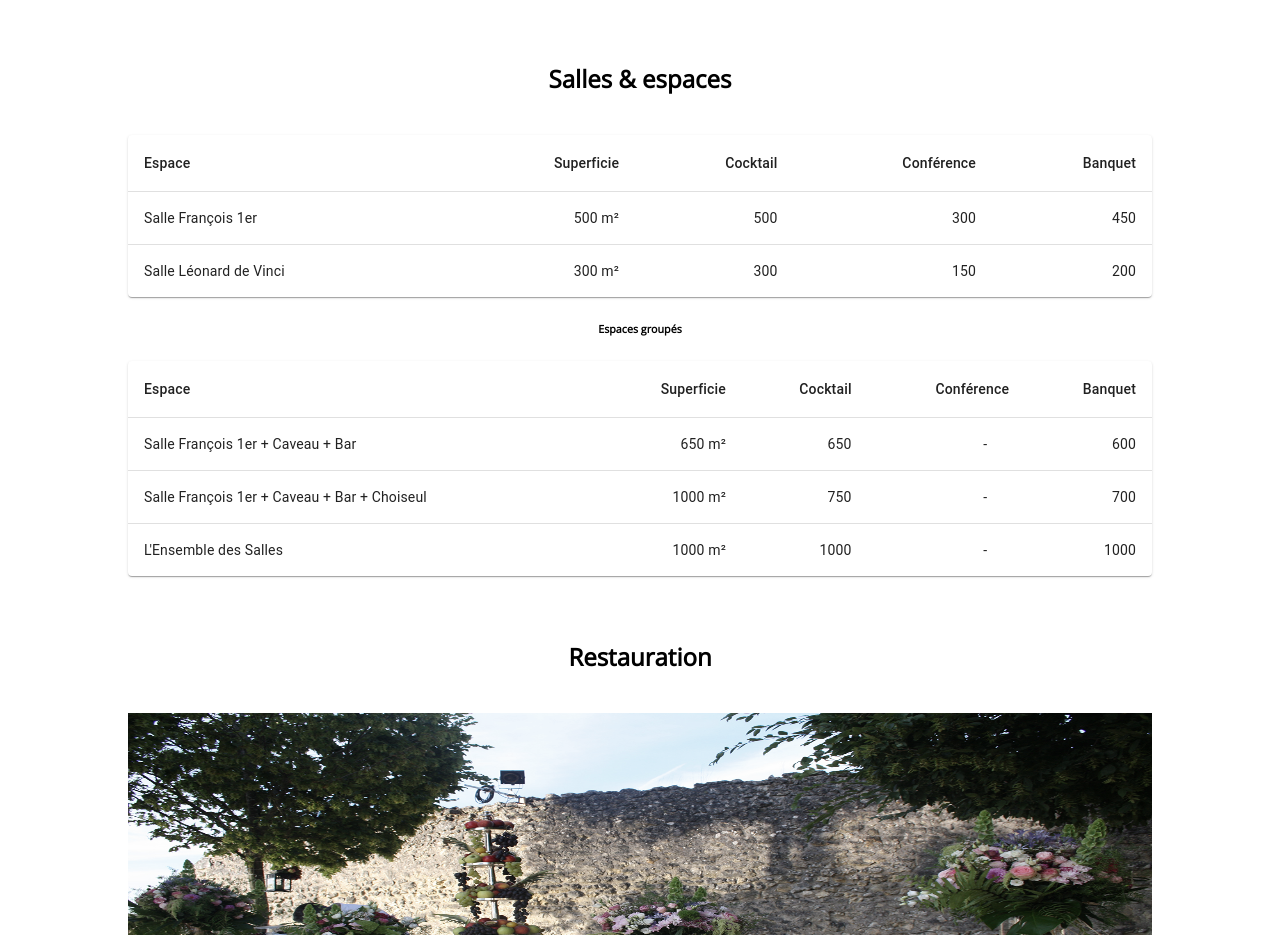
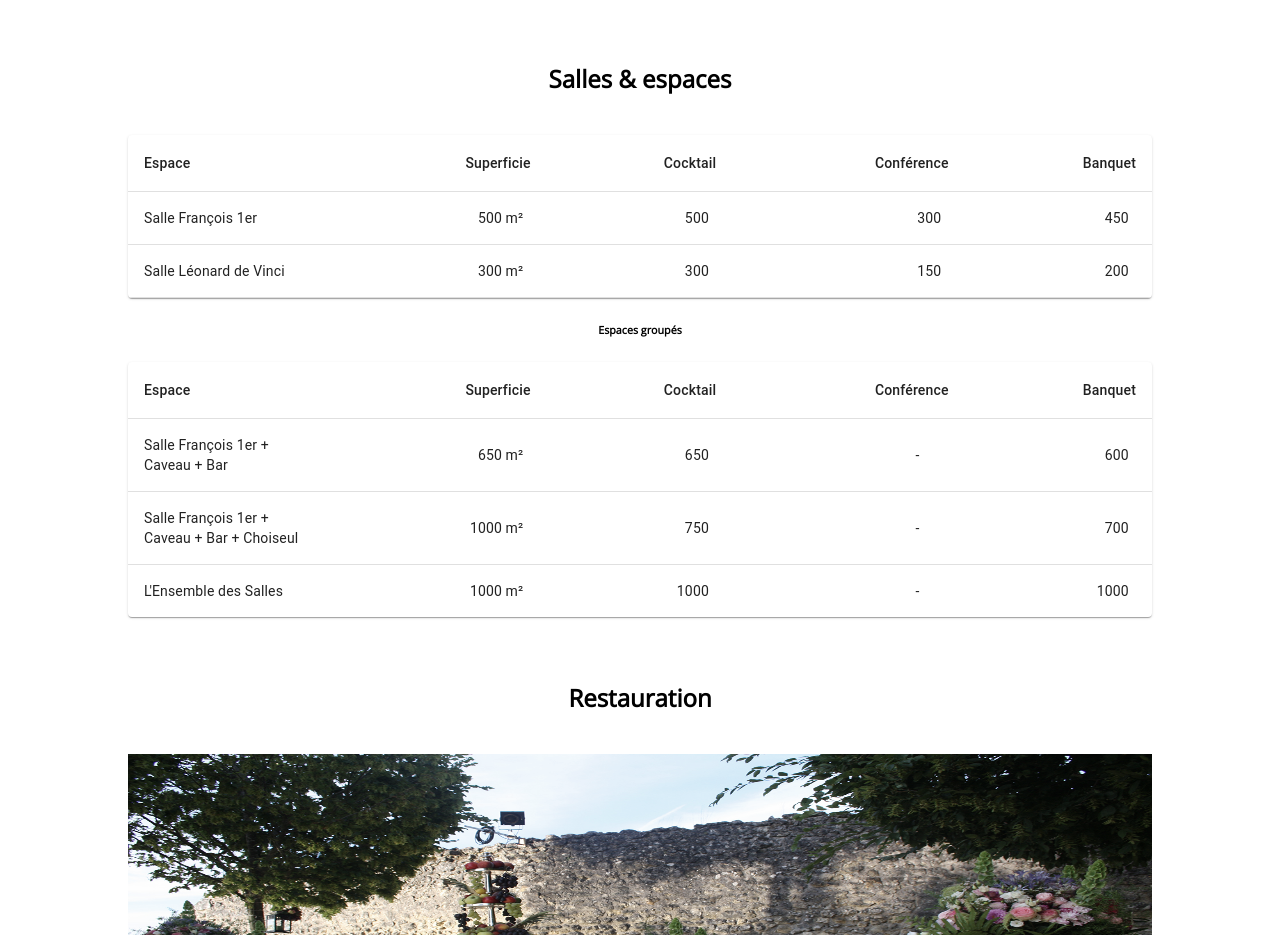
Before and after one commit to dbls37100/lacroixdouillard, a Next.js app: page / in a window 1280 px wide. Shown: the part 1744-2679 px from the top of the page. Built offline with nearby package versions, Linux system fonts and the light colour scheme; a web font is replaced by a local one.

Commit message:
fix array size with responsive rules

```diff
--- a/components/OurRoom.js
+++ b/components/OurRoom.js
@@ -23,7 +23,14 @@ export default function BasicTable() {
         <Table aria-label="simple table">
           <TableHead>
             <TableRow>
-              <TableCell>Espace</TableCell>
+              <TableCell
+                style={{
+                  width: "20%",
+                  maxWidth: "20%",
+                }}
+              >
+                Espace
+              </TableCell>
               <TableCell align="right">Superficie</TableCell>
               <TableCell align="right">Cocktail</TableCell>
               <TableCell align="right">Conférence</TableCell>
@@ -34,20 +41,34 @@ export default function BasicTable() {
             <TableRow
             // sx={{ "&:last-child td, &:last-child th": { border: 0 } }}
             >
-              <TableCell>Salle François 1er</TableCell>
-              <TableCell align="right">500 m²</TableCell>
-              <TableCell align="right">500</TableCell>
-              <TableCell align="right">300</TableCell>
-              <TableCell align="right">450</TableCell>
+              <TableCell
+                style={{
+                  width: "20%",
+                  maxWidth: "20%",
+                }}
+              >
+                Salle François 1er
+              </TableCell>
+              <TableCell align="right">500 m²&nbsp;&nbsp;</TableCell>
+              <TableCell align="right">500&nbsp;&nbsp;</TableCell>
+              <TableCell align="right">300&nbsp;&nbsp;</TableCell>
+              <TableCell align="right">450&nbsp;&nbsp;</TableCell>
             </TableRow>
             <TableRow
-              sx={{ "&:last-child td, &:last-child th": { border: 0 } }}
+            // sx={{ "&:last-child td, &:last-child th": { border: 0 } }}
             >
-              <TableCell>Salle Léonard de Vinci</TableCell>
-              <TableCell align="right">300 m²</TableCell>
-              <TableCell align="right">300</TableCell>
-              <TableCell align="right">150</TableCell>
-              <TableCell align="right">200</TableCell>
+              <TableCell
+                style={{
+                  width: "20%",
+                  maxWidth: "20%",
+                }}
+              >
+                Salle Léonard de Vinci
+              </TableCell>
+              <TableCell align="right">300 m²&nbsp;&nbsp;</TableCell>
+              <TableCell align="right">300&nbsp;&nbsp;</TableCell>
+              <TableCell align="right">150&nbsp;&nbsp;</TableCell>
+              <TableCell align="right">200&nbsp;&nbsp;</TableCell>
             </TableRow>
           </TableBody>
         </Table>
@@ -63,7 +84,14 @@ export default function BasicTable() {
         <Table aria-label="simple table">
           <TableHead>
             <TableRow>
-              <TableCell>Espace</TableCell>
+              <TableCell
+                style={{
+                  width: "20%",
+                  maxWidth: "20%",
+                }}
+              >
+                Espace
+              </TableCell>
               <TableCell align="right">Superficie</TableCell>
               <TableCell align="right">Assis</TableCell>
               <TableCell align="right">Debout</TableCell>
@@ -73,18 +101,32 @@ export default function BasicTable() {
             <TableRow
             // sx={{ "&:last-child td, &:last-child th": { border: 0 } }}
             >
-              <TableCell>Salle François 1er</TableCell>
-              <TableCell align="right">500 m²</TableCell>
-              <TableCell align="right">500</TableCell>
-              <TableCell align="right">450</TableCell>
+              <TableCell
+                style={{
+                  width: "20%",
+                  maxWidth: "20%",
+                }}
+              >
+                Salle François 1er
+              </TableCell>
+              <TableCell align="right">500 m²&nbsp;&nbsp;</TableCell>
+              <TableCell align="right">500&nbsp;&nbsp;</TableCell>
+              <TableCell align="right">450&nbsp;&nbsp;</TableCell>
             </TableRow>
             <TableRow
               sx={{ "&:last-child td, &:last-child th": { border: 0 } }}
             >
-              <TableCell>Salle Léonard de Vinci</TableCell>
-              <TableCell align="right">300 m²</TableCell>
-              <TableCell align="right">300</TableCell>
-              <TableCell align="right">200</TableCell>
+              <TableCell
+                style={{
+                  width: "20%",
+                  maxWidth: "20%",
+                }}
+              >
+                Salle Léonard de Vinci
+              </TableCell>
+              <TableCell align="right">300 m²&nbsp;&nbsp;</TableCell>
+              <TableCell align="right">300&nbsp;&nbsp;</TableCell>
+              <TableCell align="right">200&nbsp;&nbsp;</TableCell>
             </TableRow>
           </TableBody>
         </Table>
@@ -101,7 +143,14 @@ export default function BasicTable() {
         <Table aria-label="simple table">
           <TableHead>
             <TableRow>
-              <TableCell>Espace</TableCell>
+              <TableCell
+                style={{
+                  width: "20%",
+                  maxWidth: "20%",
+                }}
+              >
+                Espace
+              </TableCell>
               <TableCell align="right">Superficie</TableCell>
               <TableCell align="right">Cocktail</TableCell>
               <TableCell align="right">Conférence</TableCell>
@@ -110,41 +159,56 @@ export default function BasicTable() {
           </TableHead>
           <TableBody>
             <TableRow>
-              <TableCell scope="row">
+              <TableCell
+                style={{
+                  width: "20%",
+                  maxWidth: "20%",
+                }}
+              >
                 Salle François 1er + Caveau + Bar
               </TableCell>
-              <TableCell align="right">650 m²</TableCell>
-              <TableCell align="right">650</TableCell>
+              <TableCell align="right">650 m²&nbsp;&nbsp;</TableCell>
+              <TableCell align="right">650&nbsp;&nbsp;</TableCell>
               <TableCell align="right">
-                &nbsp;&nbsp;&nbsp;&nbsp;&nbsp;&nbsp;-&nbsp;&nbsp;&nbsp;&nbsp;&nbsp;&nbsp;
+                &nbsp;&nbsp;&nbsp;&nbsp;&nbsp;&nbsp;-&nbsp;&nbsp;&nbsp;&nbsp;&nbsp;&nbsp;&nbsp;&nbsp;
               </TableCell>
-              <TableCell align="right">600</TableCell>
+              <TableCell align="right">600&nbsp;&nbsp;</TableCell>
             </TableRow>
             <TableRow
               sx={{ "&:last-child td, &:last-child th": { border: 0 } }}
             >
-              <TableCell>
+              <TableCell
+                style={{
+                  width: "20%",
+                  maxWidth: "20%",
+                }}
+              >
                 Salle François 1er + Caveau + Bar + Choiseul
               </TableCell>
-              <TableCell align="right">1000 m²</TableCell>
-              <TableCell align="right">750</TableCell>
+              <TableCell align="right">1000 m²&nbsp;&nbsp;</TableCell>
+              <TableCell align="right">750&nbsp;&nbsp;</TableCell>
               <TableCell align="right">
-                &nbsp;&nbsp;&nbsp;&nbsp;&nbsp;&nbsp;-&nbsp;&nbsp;&nbsp;&nbsp;&nbsp;&nbsp;
+                &nbsp;&nbsp;&nbsp;&nbsp;&nbsp;&nbsp;-&nbsp;&nbsp;&nbsp;&nbsp;&nbsp;&nbsp;&nbsp;&nbsp;
               </TableCell>
-              <TableCell align="right">700</TableCell>
+              <TableCell align="right">700&nbsp;&nbsp;</TableCell>
             </TableRow>
             <TableRow
               sx={{ "&:last-child td, &:last-child th": { border: 0 } }}
             >
-              <TableCell component="th" scope="row">
+              <TableCell
+                style={{
+                  width: "20%",
+                  maxWidth: "20%",
+                }}
+              >
                 L&apos;Ensemble des Salles
               </TableCell>
-              <TableCell align="right">1000 m²</TableCell>
-              <TableCell align="right">1000</TableCell>
+              <TableCell align="right">1000 m²&nbsp;&nbsp;</TableCell>
+              <TableCell align="right">1000&nbsp;&nbsp;</TableCell>
               <TableCell align="right">
-                &nbsp;&nbsp;&nbsp;&nbsp;&nbsp;&nbsp;-&nbsp;&nbsp;&nbsp;&nbsp;&nbsp;&nbsp;
+                &nbsp;&nbsp;&nbsp;&nbsp;&nbsp;&nbsp;-&nbsp;&nbsp;&nbsp;&nbsp;&nbsp;&nbsp;&nbsp;&nbsp;
               </TableCell>
-              <TableCell align="right">1000</TableCell>
+              <TableCell align="right">1000&nbsp;&nbsp;</TableCell>
               {/* <TableCell align="right">200</TableCell> */}
             </TableRow>
           </TableBody>
@@ -161,7 +225,14 @@ export default function BasicTable() {
         <Table aria-label="simple table">
           <TableHead>
             <TableRow>
-              <TableCell>Espace</TableCell>
+              <TableCell
+                style={{
+                  width: "20%",
+                  maxWidth: "20%",
+                }}
+              >
+                Espace
+              </TableCell>
               <TableCell align="right">Superficie</TableCell>
               <TableCell align="right">Assis</TableCell>
               <TableCell align="right">Debout</TableCell>
@@ -169,32 +240,47 @@ export default function BasicTable() {
           </TableHead>
           <TableBody>
             <TableRow>
-              <TableCell scope="row">
+              <TableCell
+                style={{
+                  width: "20%",
+                  maxWidth: "20%",
+                }}
+              >
                 Salle François 1er + Caveau + Bar
               </TableCell>
-              <TableCell align="right">650 m²</TableCell>
-              <TableCell align="right">650</TableCell>
-              <TableCell align="right">600</TableCell>
+              <TableCell align="right">650 m²&nbsp;&nbsp;</TableCell>
+              <TableCell align="right">650&nbsp;&nbsp;</TableCell>
+              <TableCell align="right">600&nbsp;&nbsp;</TableCell>
             </TableRow>
             <TableRow
               sx={{ "&:last-child td, &:last-child th": { border: 0 } }}
             >
-              <TableCell>
+              <TableCell
+                style={{
+                  width: "20%",
+                  maxWidth: "20%",
+                }}
+              >
                 Salle François 1er + Caveau + Bar + Choiseul
               </TableCell>
-              <TableCell align="right">1000 m²</TableCell>
-              <TableCell align="right">750</TableCell>
-              <TableCell align="right">700</TableCell>
+              <TableCell align="right">1000 m²&nbsp;&nbsp;</TableCell>
+              <TableCell align="right">750&nbsp;&nbsp;</TableCell>
+              <TableCell align="right">700&nbsp;&nbsp;</TableCell>
             </TableRow>
             <TableRow
               sx={{ "&:last-child td, &:last-child th": { border: 0 } }}
             >
-              <TableCell component="th" scope="row">
+              <TableCell
+                style={{
+                  width: "20%",
+                  maxWidth: "20%",
+                }}
+              >
                 L&apos;Ensemble des Salles
               </TableCell>
-              <TableCell align="right">1000 m²</TableCell>
-              <TableCell align="right">1000</TableCell>
-              <TableCell align="right">1000</TableCell>
+              <TableCell align="right">1000 m²&nbsp;&nbsp;</TableCell>
+              <TableCell align="right">1000&nbsp;&nbsp;</TableCell>
+              <TableCell align="right">1000&nbsp;&nbsp;</TableCell>
             </TableRow>
           </TableBody>
         </Table>
```
